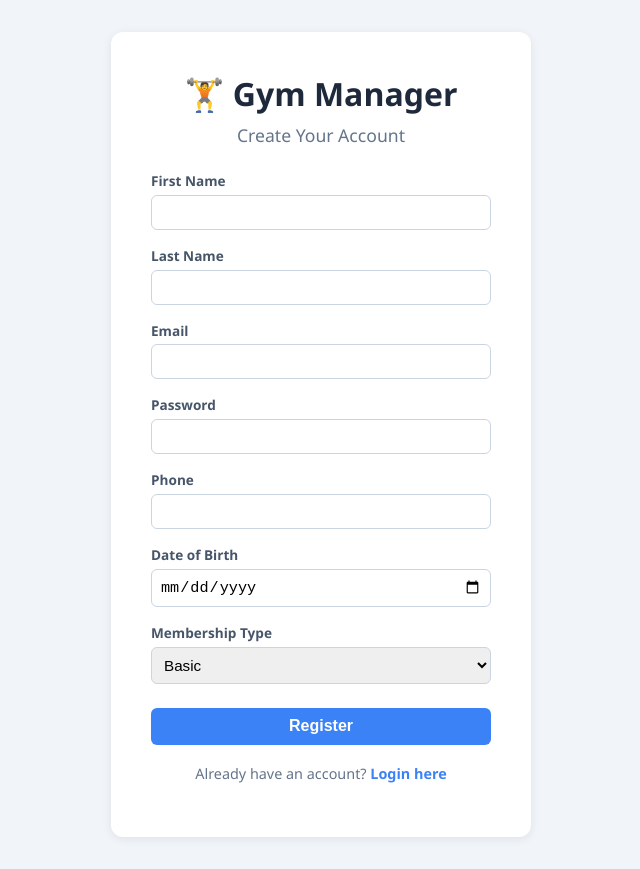
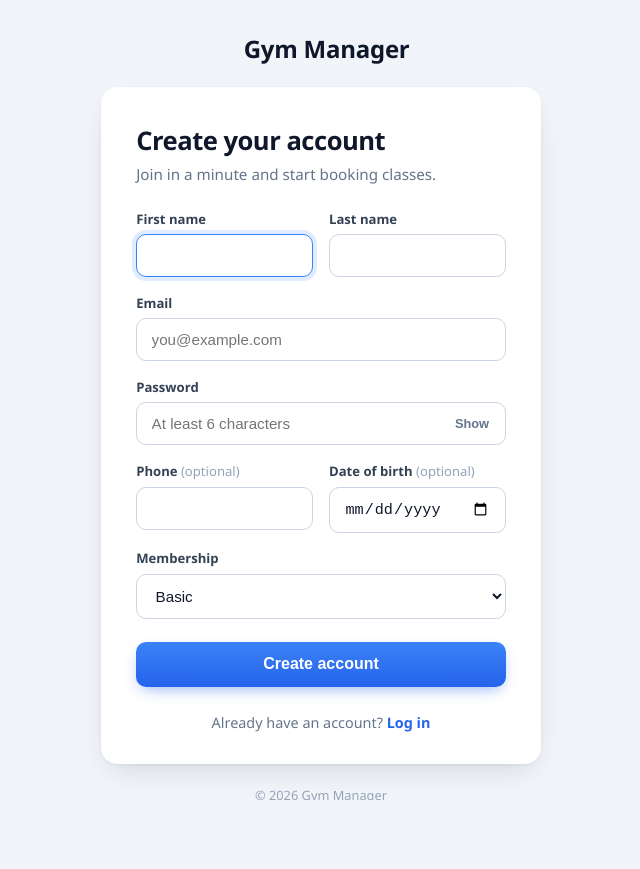
Before and after one commit to Ingabirebienvenu/Repository-name-gym-management-system, a React app in the folder frontend/: page /register in a window 1280 px wide. Shown: the whole page, without its empty margins (319-959 px from the left). After the commit the page ends 800 px from the top, so only its background shows below. Built offline with nearby package versions, Linux system fonts and the light colour scheme; the HTML template or start-up script is replaced by a standard one.

Commit message:
new changes

```diff
--- /dev/null
+++ b/frontend/src/components/common/AuthShell.css
@@ -0,0 +1,65 @@
+.au-page {
+  position: fixed; inset: 0; overflow-y: auto; z-index: 10;   /* always full-window, whatever wraps the page */
+  display: flex; justify-content: center; background: #f1f5f9; padding: 2rem 1rem;
+}
+.au-wrap { width: 100%; max-width: 440px; margin: auto; }
+
+.au-brand-head { display: flex; align-items: center; justify-content: center; gap: .7rem; margin-bottom: 1.4rem; }
+.au-logo { font-size: 2rem; line-height: 1; }
+.au-name { font-size: 1.5rem; font-weight: 800; letter-spacing: -.01em; color: #0f172a; }
+
+.au-card {
+  background: #fff; border-radius: 16px; padding: 2.2rem 2.2rem 2rem;
+  box-shadow: 0 1px 3px rgba(15,23,42,.06), 0 12px 32px -12px rgba(15,23,42,.18);
+}
+.au-card h1 { margin: 0; font-size: 1.6rem; color: #0f172a; letter-spacing: -.02em; }
+.au-sub { margin: .4rem 0 1.6rem; color: #64748b; font-size: .95rem; }
+.au-foot { margin: 1.4rem 0 0; text-align: center; color: #94a3b8; font-size: .8rem; }
+
+.au-error {
+  display: flex; gap: .6rem; align-items: flex-start; margin: 0 0 1.2rem; padding: .75rem 1rem;
+  background: #fef2f2; border: 1px solid #fecaca; border-left: 4px solid #dc2626;
+  color: #991b1b; border-radius: 8px; font-size: .9rem;
+}
+
+.au-form { display: flex; flex-direction: column; gap: 1.05rem; }
+.au-row2 { display: grid; grid-template-columns: 1fr 1fr; gap: 1rem; }
+.au-field { display: flex; flex-direction: column; gap: .4rem; }
+.au-field > label { font-size: .82rem; font-weight: 600; color: #334155; }
+.au-input { position: relative; display: flex; align-items: center; }
+.au-input > svg.au-ico { position: absolute; left: .85rem; width: 18px; height: 18px; color: #94a3b8; pointer-events: none; }
+.au-input input, .au-input select, .au-field > input, .au-field > select {
+  width: 100%; box-sizing: border-box; padding: .75rem .9rem; border: 1px solid #cbd5e1; border-radius: 10px;
+  background: #fff; font-size: .95rem; color: #0f172a; transition: border-color .15s, box-shadow .15s;
+}
+.au-input.has-ico input { padding-left: 2.6rem; }
+.au-input input:focus, .au-input select:focus, .au-field > input:focus, .au-field > select:focus {
+  outline: none; border-color: #3b82f6; box-shadow: 0 0 0 4px rgba(59,130,246,.15);
+}
+.au-toggle {
+  position: absolute; right: .5rem; background: none; border: none; cursor: pointer; color: #64748b;
+  font-size: .8rem; font-weight: 600; padding: .35rem .55rem; border-radius: 6px;
+}
+.au-toggle:hover { background: #f1f5f9; color: #1e293b; }
+.au-input.has-toggle input { padding-right: 4.2rem; }
+
+.au-btn {
+  margin-top: .4rem; width: 100%; padding: .85rem 1rem; border: none; border-radius: 10px; cursor: pointer;
+  background: linear-gradient(180deg, #3b82f6, #2563eb); color: #fff; font-size: 1rem; font-weight: 700;
+  box-shadow: 0 6px 16px -6px rgba(37,99,235,.6); transition: transform .1s, box-shadow .15s, opacity .15s;
+  display: flex; align-items: center; justify-content: center; gap: .6rem;
+}
+.au-btn:hover:not(:disabled) { box-shadow: 0 8px 20px -6px rgba(37,99,235,.75); transform: translateY(-1px); }
+.au-btn:disabled { opacity: .75; cursor: not-allowed; }
+.au-spin { width: 16px; height: 16px; border: 2px solid rgba(255,255,255,.4); border-top-color: #fff; border-radius: 50%; animation: au-rot .7s linear infinite; }
+@keyframes au-rot { to { transform: rotate(360deg); } }
+
+.au-switch { margin: 1.6rem 0 0; text-align: center; font-size: .9rem; color: #64748b; }
+.au-switch a { color: #2563eb; font-weight: 700; text-decoration: none; }
+.au-switch a:hover { text-decoration: underline; }
+
+/* ---------- responsive ---------- */
+@media (max-width: 480px) {
+  .au-card { padding: 1.6rem 1.25rem; }
+  .au-row2 { grid-template-columns: 1fr; }
+}
--- /dev/null
+++ b/frontend/src/components/common/AuthShell.jsx
@@ -0,0 +1,26 @@
+import './AuthShell.css';
+
+/** Centered card layout shared by the Login and Register pages. */
+function AuthShell({ title, subtitle, children, footer }) {
+  return (
+    <div className="au-page">
+      <div className="au-wrap">
+        <div className="au-brand-head">
+          <span className="au-logo"></span>
+          <span className="au-name">Gym Manager</span>
+        </div>
+
+        <div className="au-card">
+          <h1>{title}</h1>
+          <p className="au-sub">{subtitle}</p>
+          {children}
+          {footer && <p className="au-switch">{footer}</p>}
+        </div>
+
+        <p className="au-foot">© {new Date().getFullYear()} Gym Manager</p>
+      </div>
+    </div>
+  );
+}
+
+export default AuthShell;
--- a/frontend/src/components/common/Navbar.jsx
+++ b/frontend/src/components/common/Navbar.jsx
@@ -39,7 +39,7 @@ function Navbar() {
 
   return (
     <nav className="navbar">
-      <div className="navbar-brand">🏋️ Gym Manager</div>
+      <div className="navbar-brand">Your Gym Manager</div>
       <ul className="navbar-links">
         {links.map((link) => (
           <li key={link.path}>
--- a/frontend/src/pages/Login.jsx
+++ b/frontend/src/pages/Login.jsx
@@ -2,17 +2,30 @@ import { useState } from 'react';
 import { useNavigate, Link } from 'react-router-dom';
 import { login } from '../services/api';
 import { useAuth } from '../context/AuthContext';
-import './Auth.css';
+import AuthShell from '../components/common/AuthShell';
+
+const MailIcon = () => (
+  <svg className="au-ico" viewBox="0 0 24 24" fill="none" stroke="currentColor" strokeWidth="1.8" strokeLinecap="round" strokeLinejoin="round" aria-hidden="true">
+    <rect x="3" y="5" width="18" height="14" rx="2" /><path d="M3 7l9 6 9-6" />
+  </svg>
+);
+const LockIcon = () => (
+  <svg className="au-ico" viewBox="0 0 24 24" fill="none" stroke="currentColor" strokeWidth="1.8" strokeLinecap="round" strokeLinejoin="round" aria-hidden="true">
+    <rect x="4" y="11" width="16" height="10" rx="2" /><path d="M8 11V8a4 4 0 0 1 8 0v3" />
+  </svg>
+);
 
 function Login() {
   const [formData, setFormData] = useState({ email: '', password: '' });
   const [error, setError] = useState('');
   const [loading, setLoading] = useState(false);
+  const [showPassword, setShowPassword] = useState(false);
   const { loginUser } = useAuth();
   const navigate = useNavigate();
 
   function handleChange(e) {
     setFormData({ ...formData, [e.target.name]: e.target.value });
+    if (error) setError('');
   }
 
   async function handleSubmit(e) {
@@ -20,7 +33,7 @@ function Login() {
     setError('');
     setLoading(true);
     try {
-      const res = await login(formData);
+      const res = await login({ ...formData, email: formData.email.trim() });
       loginUser(res.data);
 
       // Redirect based on role
@@ -28,36 +41,51 @@ function Login() {
       else if (res.data.role === 'trainer') navigate('/trainer');
       else navigate('/member');
     } catch (err) {
-      setError(err.response?.data?.error || 'Login failed. Please try again.');
+      if (err.response?.data?.error) setError(err.response.data.error);
+      else if (!err.response) setError('Cannot reach the server. Check that the backend is running and try again.');
+      else setError('Login failed. Please try again.');
     } finally {
       setLoading(false);
     }
   }
 
   return (
-    <div className="auth-page">
-      <div className="auth-card">
-        <h1>🏋️ Gym Manager</h1>
-        <h2>Login</h2>
-        {error && <p className="form-error">{error}</p>}
-        <form onSubmit={handleSubmit}>
-          <div className="form-row">
-            <label>Email</label>
-            <input type="email" name="email" value={formData.email} onChange={handleChange} required />
+    <AuthShell
+      title="Welcome back"
+      subtitle="Log in to your Gym account."
+      footer={<>New to Gym Manager? <Link to="/register">Create an account</Link></>}
+    >
+      {error && <div className="au-error" role="alert">{error}</div>}
+
+      <form className="au-form" onSubmit={handleSubmit}>
+        <div className="au-field">
+          <label htmlFor="email">Email</label>
+          <div className="au-input has-ico">
+            <MailIcon />
+            <input id="email" type="email" name="email" autoComplete="email" placeholder="you@example.com"
+                   value={formData.email} onChange={handleChange} required autoFocus />
           </div>
-          <div className="form-row">
-            <label>Password</label>
-            <input type="password" name="password" value={formData.password} onChange={handleChange} required />
+        </div>
+
+        <div className="au-field">
+          <label htmlFor="password">Password</label>
+          <div className="au-input has-ico has-toggle">
+            <LockIcon />
+            <input id="password" type={showPassword ? 'text' : 'password'} name="password" autoComplete="current-password"
+                   placeholder="Enter your password" value={formData.password} onChange={handleChange} required />
+            <button type="button" className="au-toggle" onClick={() => setShowPassword((v) => !v)}
+                    aria-label={showPassword ? 'Hide password' : 'Show password'}>
+              {showPassword ? 'Hide' : 'Show'}
+            </button>
           </div>
-          <button type="submit" className="btn-primary btn-full" disabled={loading}>
-            {loading ? 'Logging in...' : 'Login'}
-          </button>
-        </form>
-        <p className="auth-switch">
-          Don't have an account? <Link to="/register">Register here</Link>
-        </p>
-      </div>
-    </div>
+        </div>
+
+        <button type="submit" className="au-btn" disabled={loading}>
+          {loading && <span className="au-spin" />}
+          {loading ? 'Logging in...' : 'Log in'}
+        </button>
+      </form>
+    </AuthShell>
   );
 }
 
--- a/frontend/src/pages/MemberPayments.jsx
+++ b/frontend/src/pages/MemberPayments.jsx
@@ -145,11 +145,11 @@ function MemberPayments() {
 
         <div className="pay-summary">
           <div className="member-stat-card">
-            <div className="stat-icon icon-green">✅</div>
+            <div className="stat-icon icon-green"></div>
             <div><h3>Total Paid</h3><p>{totalPaid.toLocaleString()} RWF</p></div>
           </div>
           <div className="member-stat-card">
-            <div className="stat-icon icon-amber">⏳</div>
+            <div className="stat-icon icon-amber"></div>
             <div><h3>Pending</h3><p>{pending.length}</p></div>
           </div>
         </div>
--- a/frontend/src/pages/Register.jsx
+++ b/frontend/src/pages/Register.jsx
@@ -2,7 +2,7 @@ import { useState } from 'react';
 import { useNavigate, Link } from 'react-router-dom';
 import { registerMember } from '../services/api';
 import { useAuth } from '../context/AuthContext';
-import './Auth.css';
+import AuthShell from '../components/common/AuthShell';
 
 function Register() {
   const [formData, setFormData] = useState({
@@ -16,11 +16,13 @@ function Register() {
   });
   const [error, setError] = useState('');
   const [loading, setLoading] = useState(false);
+  const [showPassword, setShowPassword] = useState(false);
   const { loginUser } = useAuth();
   const navigate = useNavigate();
 
   function handleChange(e) {
     setFormData({ ...formData, [e.target.name]: e.target.value });
+    if (error) setError('');
   }
 
   async function handleSubmit(e) {
@@ -37,60 +39,78 @@ function Register() {
       });
       navigate('/member');
     } catch (err) {
-      setError(err.response?.data?.error || 'Registration failed. Please try again.');
+      if (err.response?.data?.error) setError(err.response.data.error);
+      else if (!err.response) setError('Cannot reach the server. Check that the backend is running and try again.');
+      else setError('Registration failed. Please try again.');
     } finally {
       setLoading(false);
     }
   }
 
   return (
-    <div className="auth-page">
-      <div className="auth-card">
-        <h1>🏋️ Gym Manager</h1>
-        <h2>Create Your Account</h2>
-        {error && <p className="form-error">{error}</p>}
-        <form onSubmit={handleSubmit}>
-          <div className="form-row">
-            <label>First Name</label>
-            <input name="first_name" value={formData.first_name} onChange={handleChange} required />
+    <AuthShell
+      title="Create your account"
+      subtitle="Join in a minute and start booking classes."
+      footer={<>Already have an account? <Link to="/login">Log in</Link></>}
+    >
+      {error && <div className="au-error" role="alert">{error}</div>}
+
+      <form className="au-form" onSubmit={handleSubmit}>
+        <div className="au-row2">
+          <div className="au-field">
+            <label htmlFor="first_name">First name</label>
+            <input id="first_name" name="first_name" autoComplete="given-name" value={formData.first_name} onChange={handleChange} required autoFocus />
           </div>
-          <div className="form-row">
-            <label>Last Name</label>
-            <input name="last_name" value={formData.last_name} onChange={handleChange} required />
+          <div className="au-field">
+            <label htmlFor="last_name">Last name</label>
+            <input id="last_name" name="last_name" autoComplete="family-name" value={formData.last_name} onChange={handleChange} required />
           </div>
-          <div className="form-row">
-            <label>Email</label>
-            <input type="email" name="email" value={formData.email} onChange={handleChange} required />
         </div>
-          <div className="form-row">
-            <label>Password</label>
-            <input type="password" name="password" value={formData.password} onChange={handleChange} required minLength={6} />
+
+        <div className="au-field">
+          <label htmlFor="email">Email</label>
+          <input id="email" type="email" name="email" autoComplete="email" placeholder="you@example.com"
+                 value={formData.email} onChange={handleChange} required />
         </div>
-          <div className="form-row">
-            <label>Phone</label>
-            <input name="phone" value={formData.phone} onChange={handleChange} />
+
+        <div className="au-field">
+          <label htmlFor="password">Password</label>
+          <div className="au-input has-toggle">
+            <input id="password" type={showPassword ? 'text' : 'password'} name="password" autoComplete="new-password"
+                   placeholder="At least 6 characters" value={formData.password} onChange={handleChange} required minLength={6} />
+            <button type="button" className="au-toggle" onClick={() => setShowPassword((v) => !v)}
+                    aria-label={showPassword ? 'Hide password' : 'Show password'}>
+              {showPassword ? 'Hide' : 'Show'}
+            </button>
           </div>
-          <div className="form-row">
-            <label>Date of Birth</label>
-            <input type="date" name="date_of_birth" value={formData.date_of_birth} onChange={handleChange} />
         </div>
-          <div className="form-row">
-            <label>Membership Type</label>
-            <select name="membership_type" value={formData.membership_type} onChange={handleChange}>
+
+        <div className="au-row2">
+          <div className="au-field">
+            <label htmlFor="phone">Phone <span style={{ color: '#94a3b8', fontWeight: 400 }}>(optional)</span></label>
+            <input id="phone" name="phone" autoComplete="tel" value={formData.phone} onChange={handleChange} />
+          </div>
+          <div className="au-field">
+            <label htmlFor="date_of_birth">Date of birth <span style={{ color: '#94a3b8', fontWeight: 400 }}>(optional)</span></label>
+            <input id="date_of_birth" type="date" name="date_of_birth" value={formData.date_of_birth} onChange={handleChange} />
+          </div>
+        </div>
+
+        <div className="au-field">
+          <label htmlFor="membership_type">Membership</label>
+          <select id="membership_type" name="membership_type" value={formData.membership_type} onChange={handleChange}>
             <option value="Basic">Basic</option>
             <option value="Standard">Standard</option>
             <option value="Premium">Premium</option>
           </select>
         </div>
-          <button type="submit" className="btn-primary btn-full" disabled={loading}>
-            {loading ? 'Creating account...' : 'Register'}
+
+        <button type="submit" className="au-btn" disabled={loading}>
+          {loading && <span className="au-spin" />}
+          {loading ? 'Creating account...' : 'Create account'}
         </button>
       </form>
-        <p className="auth-switch">
-          Already have an account? <Link to="/login">Login here</Link>
-        </p>
-      </div>
-    </div>
+    </AuthShell>
   );
 }
 
```
Also changed, not shown: frontend/src/pages/MemberDashboard.jsx (+4 -4 lines), frontend/src/pages/TrainerDashboard.jsx (+6 -6 lines), 2 other files (tests, documents, lock files or other folders). Lines whose indentation alone changed are shown as unchanged.
